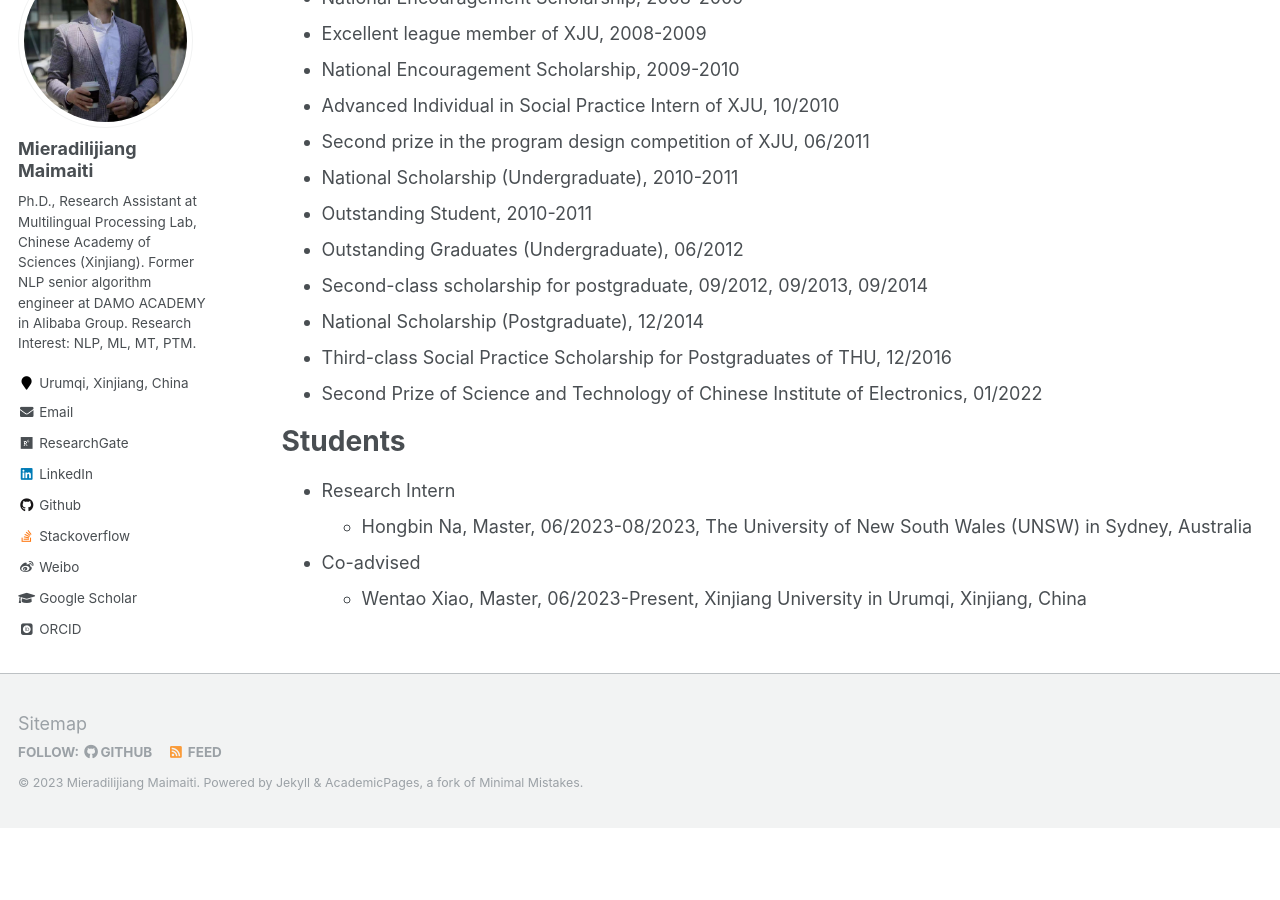
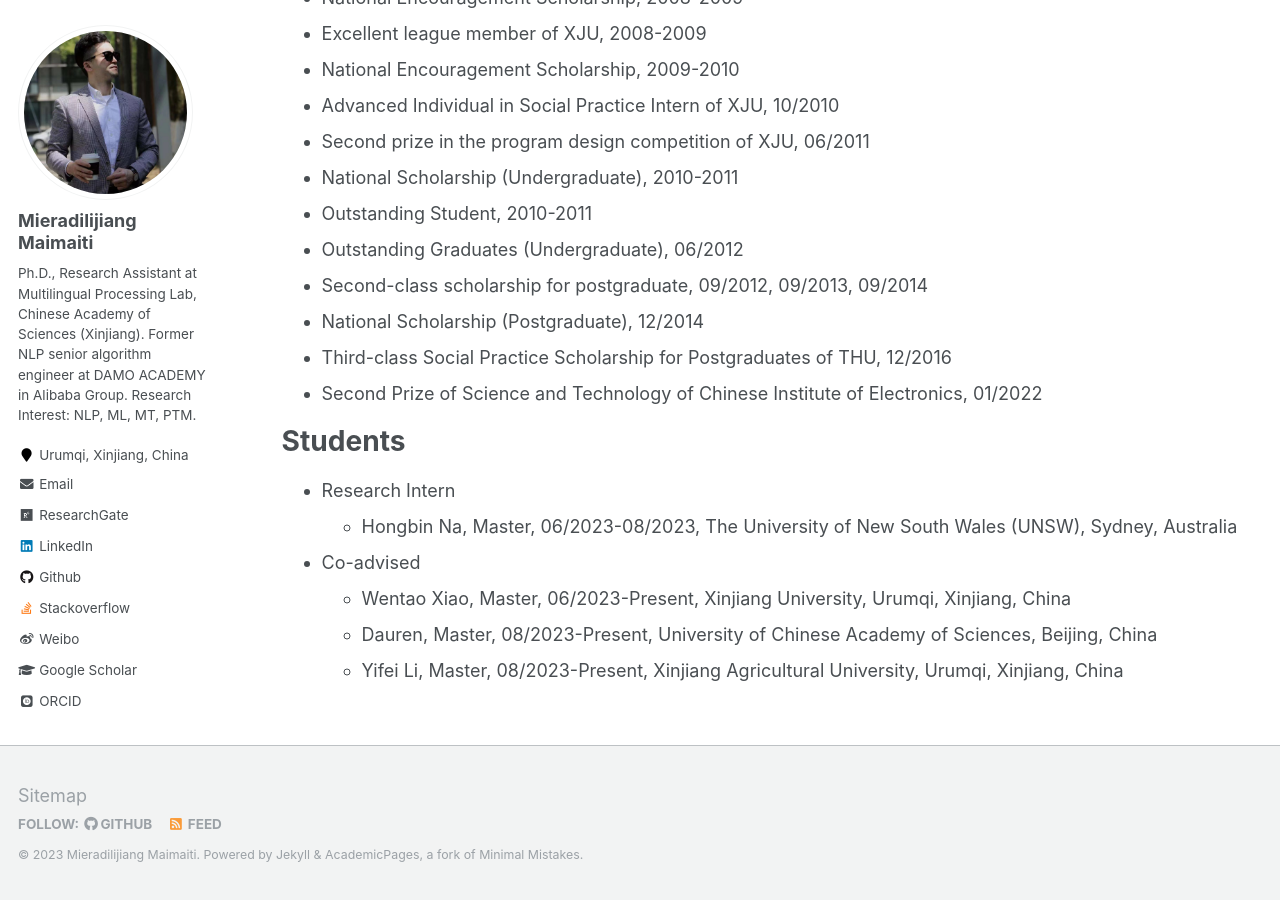
Before and after one commit to miradel51/miradel51.github.io, a Jekyll site: the page built from _pages/cv.md, in a window 1280 px wide and 900 px high, scrolled down 3890 px. Built offline with Jekyll 4.4.1, drawn with Linux system fonts in a browser that asks for light colours; some web fonts are replaced; before the commit the page ends 4718 px from its top, so only the background shows below that.

Commit message:
Update cv.md
revised student info

```diff
--- a/_pages/cv.md
+++ b/_pages/cv.md
@@ -128,10 +128,12 @@ Honors
 Students
 =======
 * Research Intern
-  * Hongbin Na, Master, 06/2023-08/2023, The University of New South Wales (UNSW) in Sydney, Australia
-  <!-- * Bifei Hao, Master, 06/2023-Present, Northwestern University in Evanston, United States -->
+  * Hongbin Na, Master, 06/2023-08/2023, The University of New South Wales (UNSW), Sydney, Australia
+  <!-- * Bifei Hao, Master, 06/2023-Present, Northwestern University, Evanston, United States -->
 * Co-advised
-  * Wentao Xiao, Master, 06/2023-Present, Xinjiang University in Urumqi, Xinjiang, China
+  * Wentao Xiao, Master, 06/2023-Present, Xinjiang University, Urumqi, Xinjiang, China
+  * Dauren, Master, 08/2023-Present, University of Chinese Academy of Sciences, Beijing, China
+  * Yifei Li, Master, 08/2023-Present, Xinjiang Agricultural University, Urumqi, Xinjiang, China
 
 
 <!-- Academic Service
```
